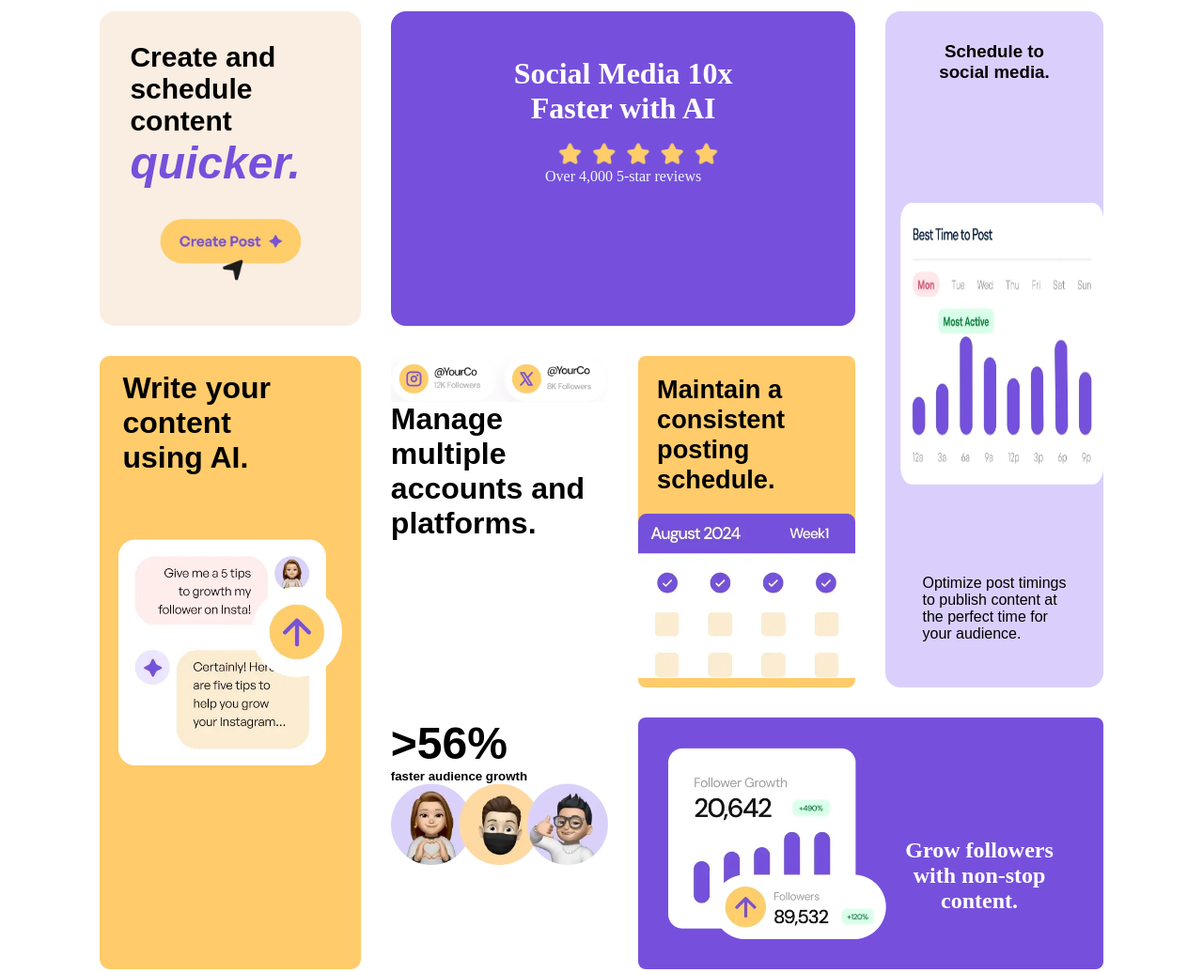
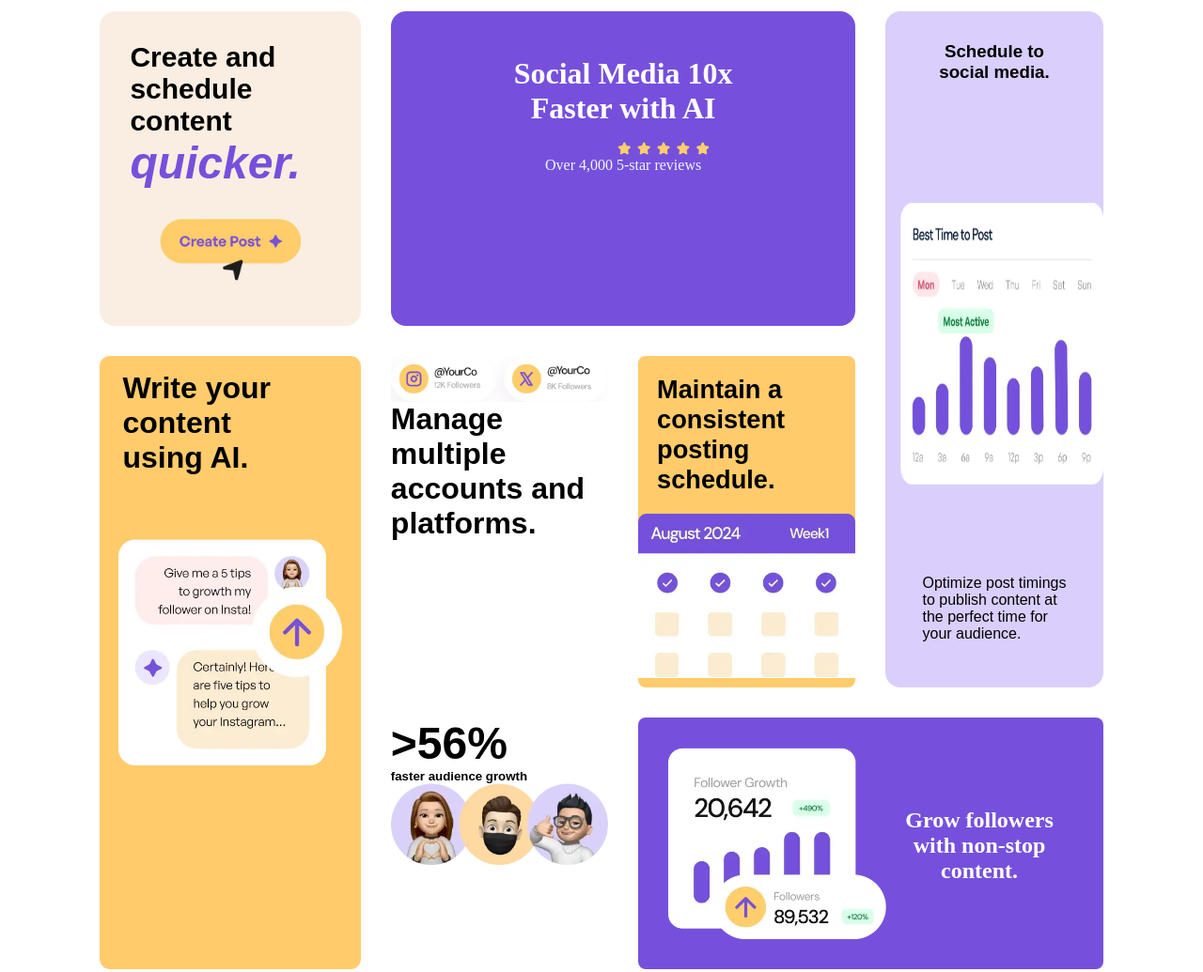
Before and after one commit to Rukkkayyah/BENTO-GRID, a plain HTML site: page index.html in a window 1280 px wide. Shown: the part 100-1135 px from the top of the page at 94% size. Drawn offline with Linux system fonts and the light colour scheme.

Commit message:
Added new task

```diff
--- a/index.html
+++ b/index.html
@@ -27,7 +27,7 @@
                 <div class="item2">
                     <h1 class="quote">Social Media 10x<br /> Faster with AI</h1>
                     <div class="image">
-                        <img src="images/illustration-five-stars.webp" alt="">
+                        <img src="images/illustration-five-stars.webp" alt="" width="100px">
                     </div>
 
                     <p class="bottom-quote"> Over 4,000 5-star reviews</p>
--- a/styles/style.css
+++ b/styles/style.css
@@ -103,8 +103,7 @@ img {
 }
 
 .item2 .image {
-    width: 350px;
-    padding-left: 11rem;
+    padding-left: 15rem;
     /* text-align: center; */
     padding-top: 1rem;
 }
@@ -209,7 +208,7 @@ span {
 .item8 .quote {
     color: var(--White);
     text-align: center;
-    padding-top: 6rem;
+    padding-top: 4rem;
 }
 
 
```
